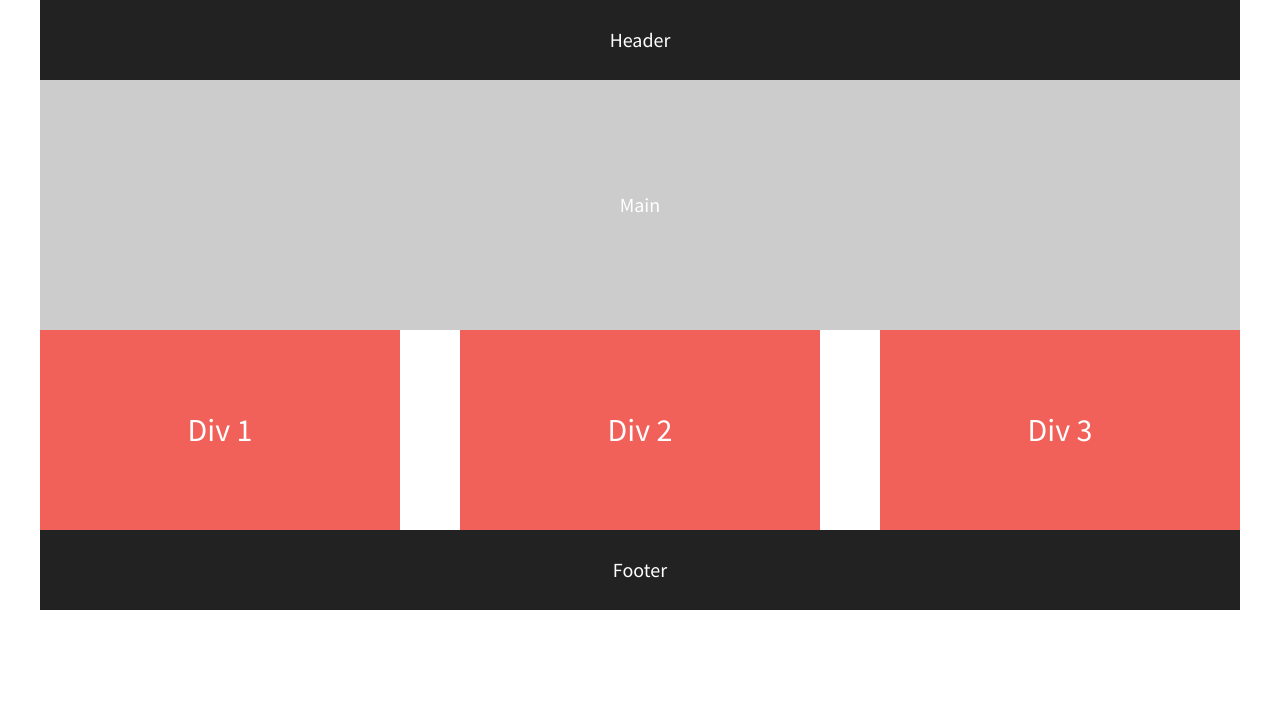
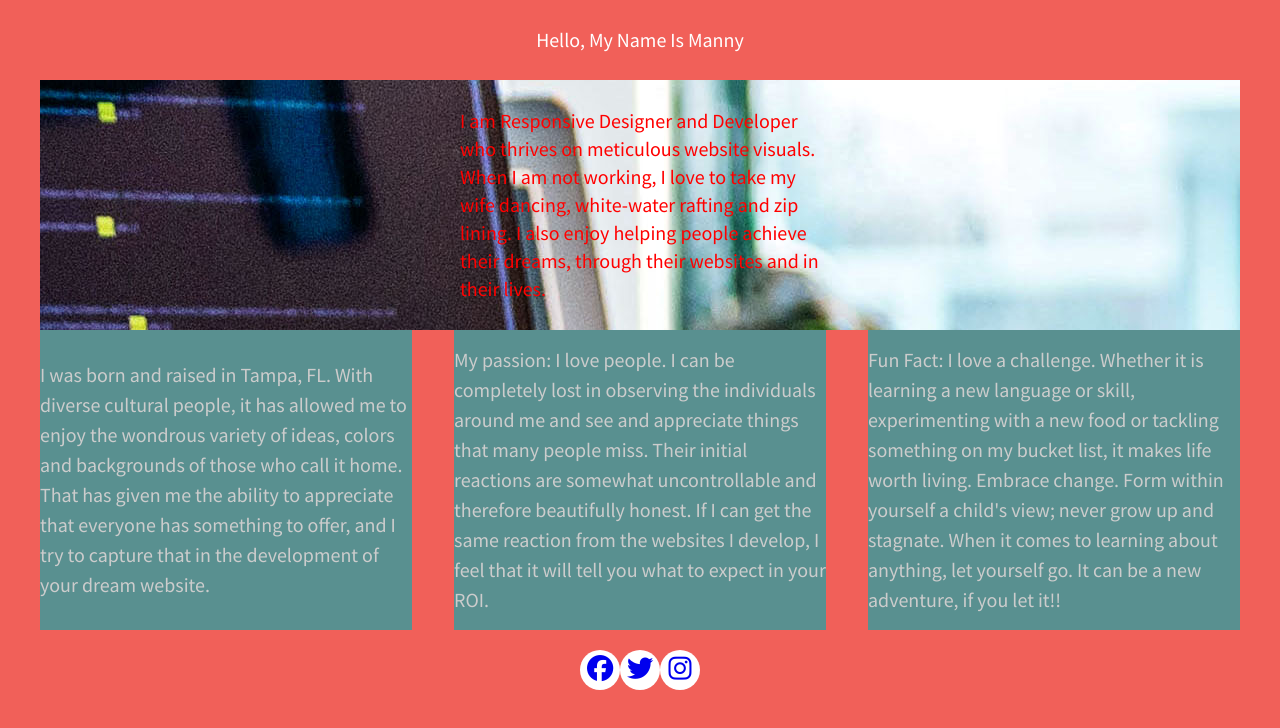
Before and after one commit to mjlemus6045/08.01-206-flexbox-starter-2, a plain HTML site: page index.html in a window 1280 px wide. Drawn offline with nearby package versions, Linux system fonts and the light colour scheme.

Commit message:
Added to index.html and css/main.css

```diff
--- a/css/main.css
+++ b/css/main.css
@@ -96,7 +96,7 @@ textarea {
    ========================================================================== */
 
 html {
-  background-color: #fff;
+  background-color: #f16059;
   height: 100%;
   width: 100%;
 }
@@ -111,16 +111,23 @@ body {
 
 header,
 footer {
-  background-color: #222;
+  background-color: #f16059;
   height: 80px;
   width: 100%;
+  display: flex;
+  justify-content: center;
+  align-items: center;
+  flex-flow: row wrap;
 }
 
 main {
-  background-color: #ccc;
+  background: url(../img/tim-van-der-kuip-unsplash.jpg);
   height: 250px;
   width: 100%;
-
+}
+main p {
+    width: 30%;
+    color: red;
 }
 
 header,
@@ -140,16 +147,50 @@ main {
 }
 
 .flex-items {
-  color: #fff;
-  line-height: 1.5em;
-  font-size: 1.6em;
-  background-color: #f16059;
-  width: 30%;
-  height: 200px;
-  display: flex;
-  justify-content: center;
-  align-items: center;
+    color: #ccc;
+    line-height: 1.5em;
+    font-size: 1em;
+    background-color: rgb(89, 144, 144);
+    width: 31%;
+    height: 300px;
+    display: flex;
+    justify-content: center;
+    align-items: center;
 }
+footer {
+    text-align: center;
+    flex-direction: column;
+  }
+footer p {
+    margin: 0;
+  }
+footer .content-wrapper {
+    width: 55%;
+    margin: 50px 0;
+  }
+footer .contact {
+    margin-bottom: 50px;
+  }
+footer .social-icons {
+    display: flex;
+    justify-content: space-around;
+    align-items: center;
+ }
+footer .social-icons p {
+   display: flex;
+   justify-content: center;
+   align-items: center;
+   background-color: white;
+   border-radius: 50%;
+   width: 40px;
+   height: 40px;
+ }
+footer .social-icons p i {
+   font-size: 1.3125em;
+ }
+footer .copyright {
+   margin: 20px 0;
+ }
 
 /* ==========================================================================
    Helper classes
--- a/index.html
+++ b/index.html
@@ -14,6 +14,9 @@
         <link rel="stylesheet" href="css/main.css">
         <script src="js/vendor/modernizr-2.8.3.min.js"></script>
         <link href="https://fonts.googleapis.com/css?family=Lora|Source+Sans+Pro:400,700" rel="stylesheet">
+        <script src="https://kit.fontawesome.com/17eae7920e.js" crossorigin="anonymous">
+        </script>
+        <meta name="theme-color" content="#fafafa">
     </head>
     <body>
         <!--[if lt IE 8]>
@@ -22,18 +25,32 @@
 
         <!-- Add your site or application content here -->
         <section class="flex-container">
-            <header>Header</header>
-            <main>Main</main>
+            <header>Hello, My Name Is Manny</header>
+            <main>
+                <p>I am Responsive Designer and Developer who thrives on meticulous website visuals. When I am not working, I love to take my wife dancing, white-water rafting and zip lining. I also enjoy helping people achieve their dreams, through their websites and in their lives.
+                </p></main>
             <div id="div-1" class="flex-items">
-                Div 1
+                <p> I was born and raised in Tampa, FL. With diverse cultural people, it has allowed me to enjoy the wondrous variety of ideas, colors and backgrounds of those who call it home. That has given me the ability to appreciate that everyone has something to offer, and I try to capture that in the development of your dream website.
             </div>
             <div id="div-2" class="flex-items">
-                Div 2
+                My passion: I love people. I can be completely lost in observing the individuals around me and see and appreciate things that many people miss. Their initial reactions are somewhat uncontrollable and therefore beautifully honest. If I can get the same reaction from the websites I develop, I feel that it will tell you what to expect in your ROI.
             </div>
             <div id="div-3" class="flex-items">
-                Div 3
+                Fun Fact: I love a challenge. Whether it is learning a new language or skill, experimenting with a new food or tackling something on my bucket list, it makes life worth living. Embrace change. Form within yourself a child's view; never grow up and stagnate. When it comes to learning about anything, let yourself go. It can be a new adventure, if you let it!!
             </div>
-            <footer>Footer</footer>
+            <footer>
+                <div class="social-icons">
+                <p>
+                  <a href="https://www.instagram.com/lemusjr.manuel/" target="_blank"><i class="fab fa-facebook"></i></a>
+                </p>
+                <p>
+                  <a href="https://www.twitter.com/ManuelLemusJr1" target="_blank"><i class="fab fa-twitter"></i></a>
+                </p>
+                <p>
+                  <a href="https://www.facebook.com/mjlemus6045" target="_blank"><i class="fab fa-instagram"></i></a>
+                </p>
+                </div>
+            </footer>
         </section>
 
         <script src="https://ajax.googleapis.com/ajax/libs/jquery/1.11.3/jquery.min.js"></script>
```
Also changed, not shown: img/tim-van-der-kuip-unsplash.jpg (added).
